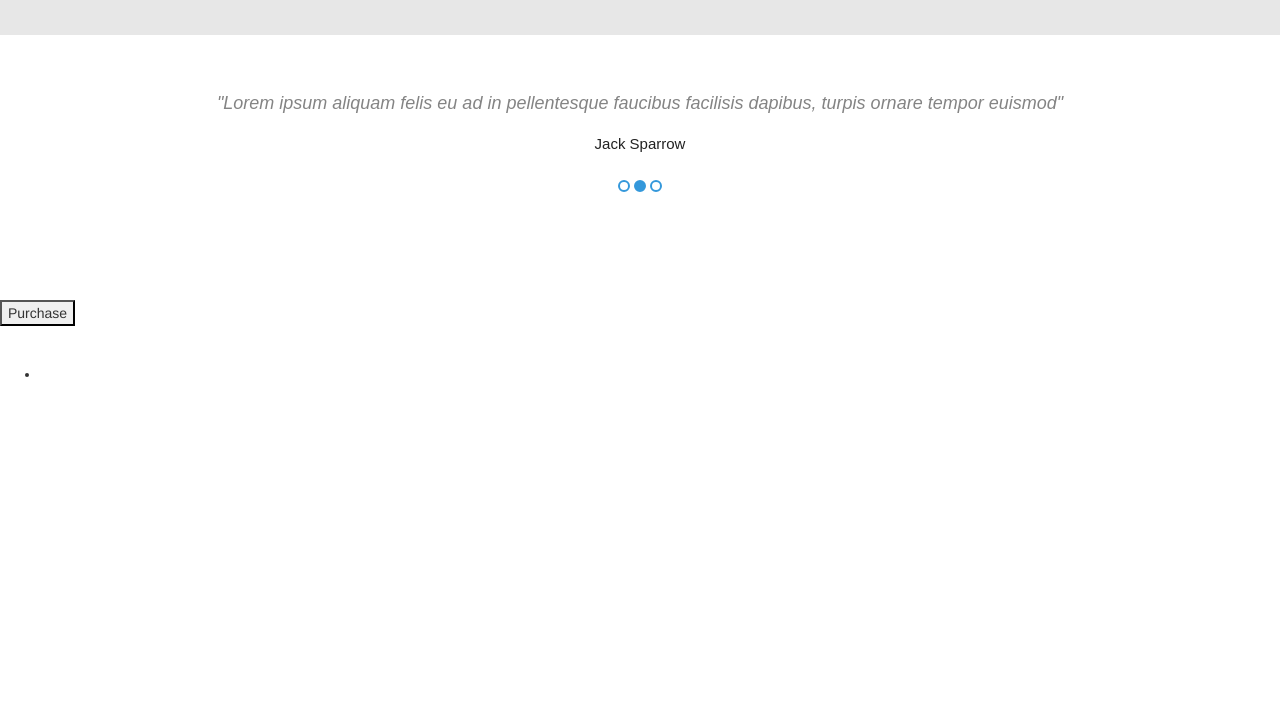
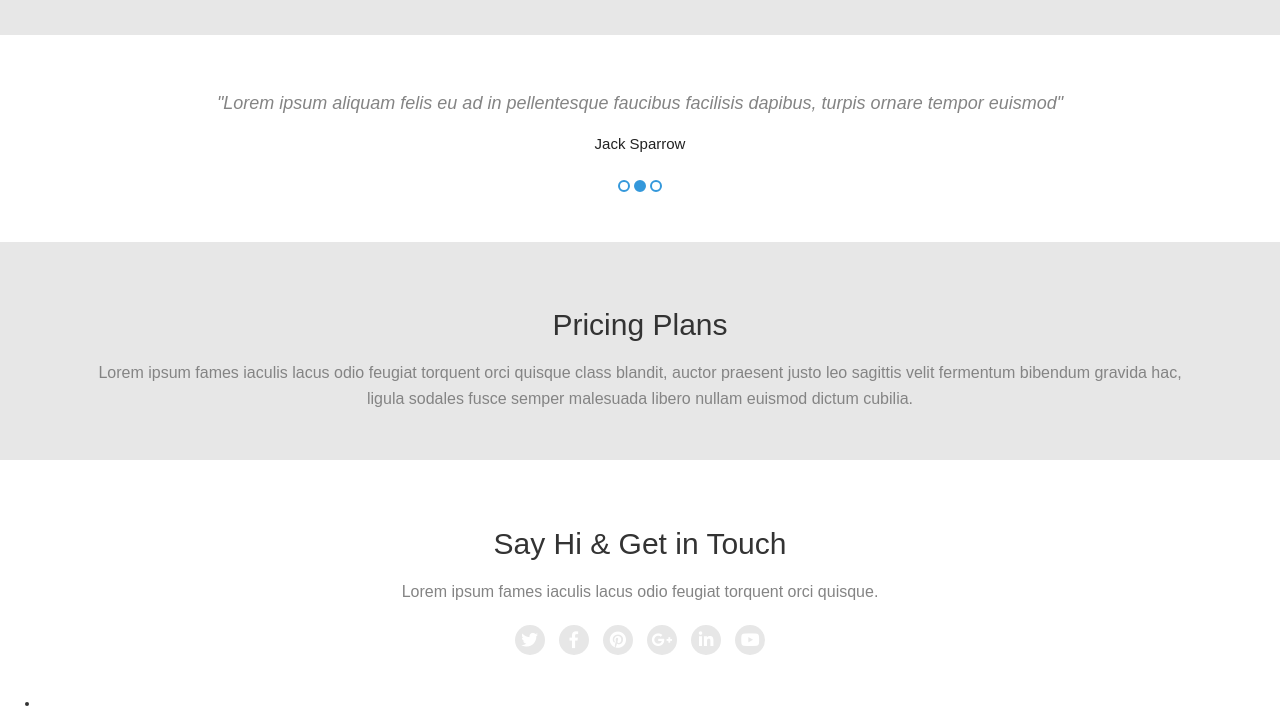
Before and after one commit to romariogomes/arctouch-dev-challenge, a website: page index.html in a window 1280 px wide. Shown: the part 1360-2083 px from the top of the page. Before the commit the page ends 1754 px from the top, so only its background shows below. Drawn offline with nearby package versions, Linux system fonts and the light colour scheme.

Commit message:
implementing Contact section

```diff
--- a/index.html
+++ b/index.html
@@ -265,9 +265,22 @@
 
 </section>
 
-	<section>
+<section class="gray-section">
 
-		<div class="section-pricing-plans">
+	<div class="container">
+
+		<div class="section-presentation">
+			<h2 class="section-title">
+				Pricing Plans
+			</h2>
+			<p class="section-description">
+
+				Lorem ipsum fames iaculis lacus odio feugiat torquent orci quisque class blandit, auctor praesent justo leo sagittis velit fermentum bibendum gravida hac, ligula sodales fusce semper malesuada libero nullam euismod dictum cubilia.
+			</p>
+		</div>
+	</div>
+
+	<!-- <div class="section-pricing-plans">
 		<h1 class="section-title"></h1>
 		<p class="section-description"></p>
 	</div>
@@ -282,9 +295,55 @@
 				<button>Purchase</button>
 			</div>
 		</div>
+	</div> -->
+</section>
+
+<section>
+
+	<div class="container">
+
+		<div class="section-presentation">
+			<h2 class="section-title">
+				Say Hi & Get in Touch
+			</h2>
+			<p class="section-description">
+
+				Lorem ipsum fames iaculis lacus odio feugiat torquent orci quisque.
+			</p>
+		</div>
+
+		<div class="row">
+
+			<div id="get-in-touch">
+
+
+				<span class="contact-media-logo">
+					<a href="#" target="_blank"> <i class="fab fa-twitter"></i> </a>
+				</span>
+
+				<span class="contact-media-logo">
+					<a href="#" target="_blank"> <i class="fab fa-facebook-f"> </i> </a>
+				</span>
+
+				<span class="contact-media-logo">
+					<a href="#" target="_blank"> <i class="fab fa-pinterest"></i> </a>
+				</span>
+
+				<span class="contact-media-logo">
+					<a href="#" target="_blank"> <i class="fab fa-google-plus-g"></i> </a>
+				</span>
+
+				<span class="contact-media-logo">
+					<a href="#" target="_blank"> <i class="fab fa-linkedin-in"></i> </a>
+				</span>
+
+				<span class="contact-media-logo">
+					<a href="#" target="_blank"> <i class="fab fa-youtube"></i> </a>
+				</span>
+			</div>
+		</div>
 	</div>
 </section>
-
 
 <footer>
 	<div>
--- a/src/stylesheet/main.scss
+++ b/src/stylesheet/main.scss
@@ -4,6 +4,7 @@ $craze-blue: rgb(52, 152, 219);
 
 @import 'partials/variables';
 @import 'partials/testimonials';
+@import 'partials/contact';
 // @import url('https://fonts.googleapis.com/css?family=Pacifico');
 
 @media screen and (min-width: 600px) and (max-width: 759px) {
--- /dev/null
+++ b/src/stylesheet/partials/_contact.scss
@@ -0,0 +1,33 @@
+div#get-in-touch {
+
+	position: relative;
+    margin-top: 10px;
+    width: 100%;
+    text-align: center;
+
+    span.contact-media-logo {
+
+		display: inline-block;
+	    font-size: 1.2em;
+	    line-height: 32px;
+	    text-align: center;
+	    white-space: nowrap;
+	    vertical-align: baseline;
+	    color: #fff !important;
+	    background-color: $gray-section;
+	    border-radius:50px;
+	    position: relative;
+	    height: 1.8em;
+	    width: 1.8em;
+	    margin: 0px 5px;
+	    cursor: pointer;
+
+	    &:hover {
+	    	background-color: $default-blue;
+	    }
+
+	    a {
+	    	color: inherit;
+	    }
+    }
+}
```
Also changed, not shown: src/stylesheet/main.css, 1 other file. Lines whose indentation alone changed are shown as unchanged.
